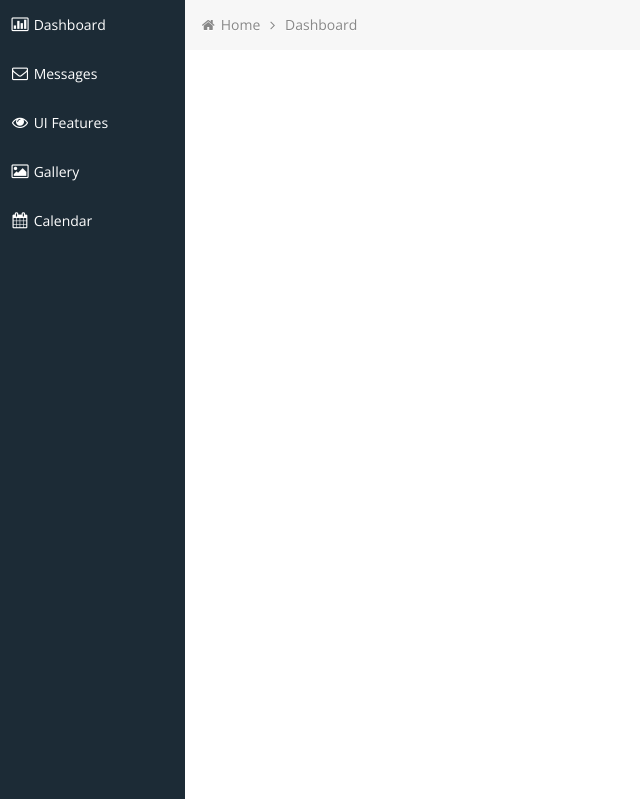
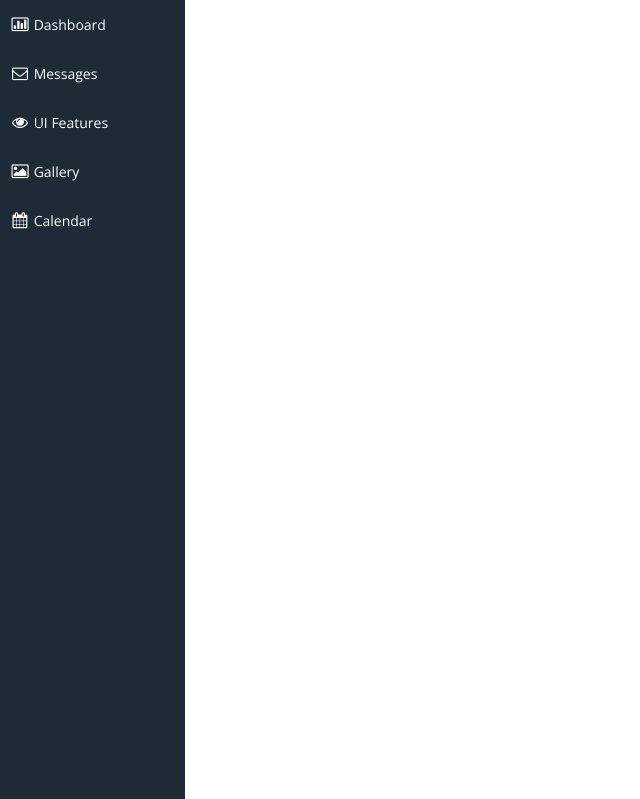
Before and after one commit to awpcourse/walking-coders, a Django app: page / in a window 1280 px wide. Shown: the part 51-850 px from the top of the page, without its empty margins (0-640 px from the left). Run offline with Django 3.2, Linux system fonts and the light colour scheme; some libraries are stand-ins or nearby versions.

Commit message:
Reorganizare templateuri

```diff
--- a/templates/index.html
+++ b/templates/index.html
@@ -147,7 +147,7 @@
             <div class="nav-collapse sidebar-nav">
                 <ul class="nav nav-tabs nav-stacked main-menu">
                     <li>
-                        <a href="index.html"><i class="icon-bar-chart"></i><span class="hidden-tablet"> Dashboard</span></a>
+                        <a href="tml"><i class="icon-bar-chart"></i><span class="hidden-tablet"> Dashboard</span></a>
                     </li>
                     <li>
                         <a href="messages.html">
@@ -181,50 +181,8 @@
         </div>
 
         <div id="content" class="span10">
-
-
-            <ul class="breadcrumb">
-                <li>
-                    <i class="icon-home"></i>
-                    <a href="index.html">Home</a>
-                    <i class="icon-angle-right"></i>
-                </li>
-                <li><a href="#">Dashboard</a></li>
-            </ul>
-
-            <div class="row-fluid">
-                {{ test }}
-
-
-            </div>
-
-            <div class="row-fluid">
-
-                    <div class="clearfix"></div>
-
-                </div>
-
-            </div>
-
-
-            <div class="row-fluid">
-
-            </div>
-
-            <div class="row-fluid">
-
-
-
-            </div>
-            <div class="row-fluid hideInIE8 circleStats">
-
-
-            </div>
-
-            <div class="row-fluid">
-
-
-            </div>
+            {% block wall %}
+            {% endblock %}
         </div>
 </div>
 </div>
```
Also changed, not shown: templates/home.html (added, +44 -0 lines).
